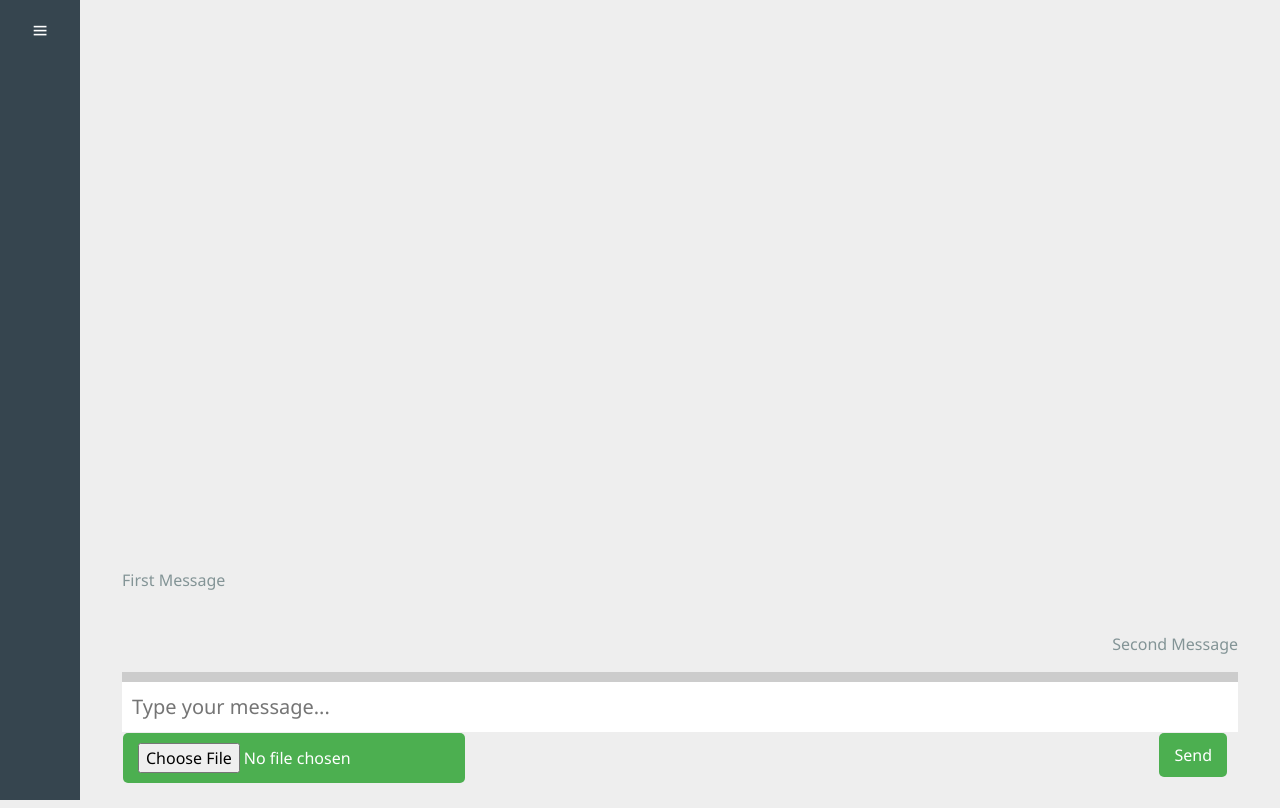
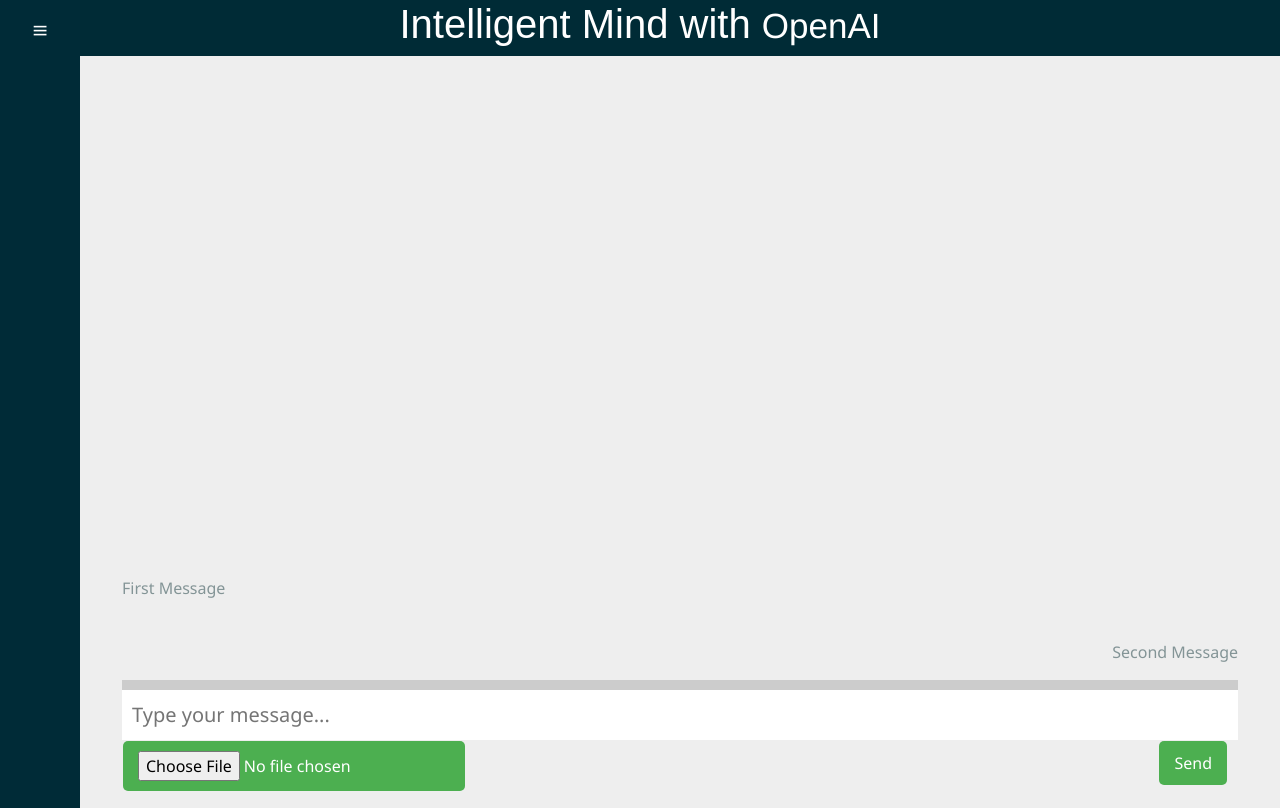
Before and after one commit to Beasta2768/HackCamp, a PHP site: page / in a window 1280 px wide. Run offline with PHP 8.4, Linux system fonts and the light colour scheme; some web fonts are replaced.

Commit message:
Added Ai Title and changed up the color scheme to match page colour from bootstrap

```diff
--- a/Views/index.phtml
+++ b/Views/index.phtml
@@ -1,7 +1,7 @@
  <?php require('template/header.phtml') ?>
  <?php require('Views/sidebar.phtml') ?>
 <!-- Chat -->
-<div class="main-content d-flex " style="height: 100vh">
+<div class="main-content d-flex " style="height: 94vh">
     <div class="container mt-auto ">
 
     <div class=" ">
--- a/Views/template/header.phtml
+++ b/Views/template/header.phtml
@@ -3,9 +3,14 @@
 <head>
     <link rel="stylesheet" href="css/style.css">
     <link rel="stylesheet" href="css/bootstrap.min.css">
-    <!--    <link rel="stylesheet" href="bootstrap.min.css">-->
+    <link rel="stylesheet" href="https://use.typekit.net/ubv0wui.css">
     <meta name="viewport" content="width=device-width, initial-scale=1.0">
     <link rel="stylesheet" href="https://unpkg.com/boxicons@2.1.4/css/boxicons.min.css">
     <title>Intelligent Mind</title>
+    <div class="d-flex">
+        <h1>Intelligent Mind with
+        <small>OpenAI</small>
+        </h1>
+    </div>
 
 </head>
--- a/css/style.css
+++ b/css/style.css
@@ -1,3 +1,18 @@
+h1, small {
+    margin: auto;
+    text-align: center;
+    width: 50%;
+    font-family: bebas-neue-pro, sans-serif;
+    font-style: normal;
+    font-weight: 100;
+    color: #ffffff !important;
+}
+
+small {
+    font-size: 10px;
+    font-family: ColfaxAI, helvetica, sans-serif;
+}
+
 body {
     font-family: Cambria, sans-serif;
     font-size: 20px; /* Adjust the base font size for better readability */
@@ -10,7 +25,7 @@
     padding: 1px;
 	color: #fff;
 	height: 200px;
-	background-color: #36454F
+	background-color: #ffffff
 }
 
 img#logo {
@@ -97,7 +112,7 @@
      margin: 0;
      padding: 0;
      box-sizing: border-box;
-     font-family: "Segoe UI";
+     font-family: "Segoe UI", serif;
  }
 
 .use-img{
@@ -112,7 +127,7 @@
     left: 0;
     height: 100vh;
     width: 80px;
-    background-color: #36454F;
+    background-color: #002b37;
     padding: 0.4rem 0.8rem;
     transition: all 0.5s ease;
 }
```
Also changed, not shown: image/Banner.jpg (deleted), image/Intelligent Mind Logo.jpeg (renamed from image/banner2.jpeg), image/brain.jpeg (deleted), image/example.jpeg (deleted), image/image.jpeg (deleted).
